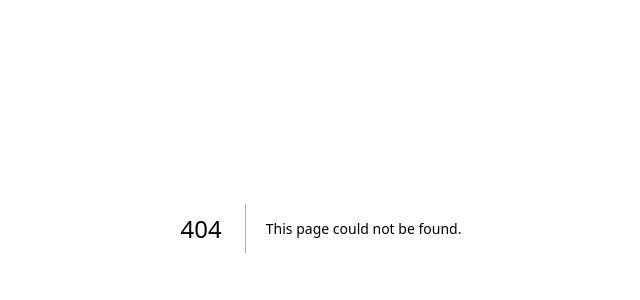
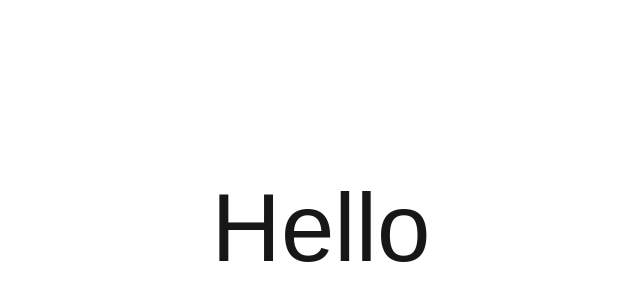
Before and after one commit to casanova259/myui, a Next.js app: page /split in a window 1280 px wide. Before the commit this address had no page. Shown: the part 172-472 px from the top of the page, without its empty margins (319-959 px from the left). Built offline with nearby package versions, Linux system fonts and the light colour scheme.

Commit message:
started the split one

```diff
--- /dev/null
+++ b/app/split/page.tsx
@@ -0,0 +1,8 @@
+"use client";
+
+export default function Page()
+{
+    return( <div className="min-h-screen w-full flex items-center justify-center text-8xl">
+        Hello
+    </div>);
+}
```
Also changed, not shown: public/Middle.png (added).
